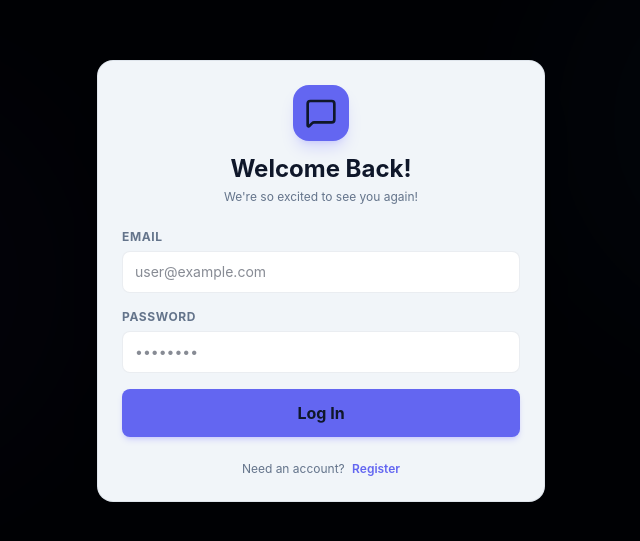
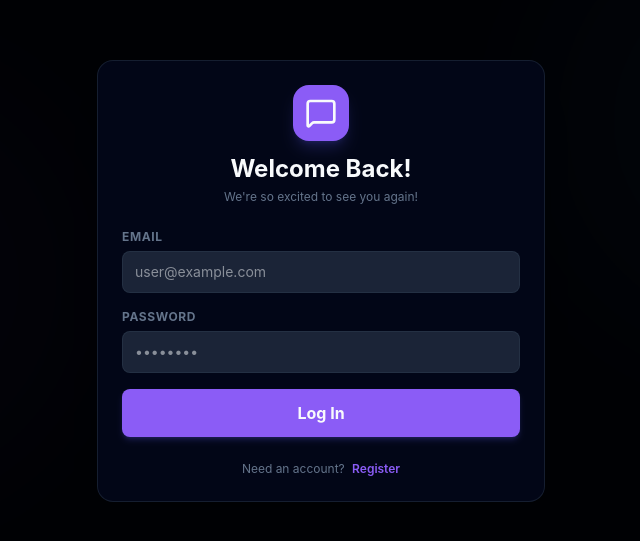
Before and after one commit to nathanshair88-cmd/my-chat-app, a React app in the folder frontend/: page / in a window 1280 px wide. Shown: the part 119-660 px from the top of the page, without its empty margins (319-959 px from the left). Built offline with nearby package versions, Linux system fonts and the light colour scheme; the HTML template or start-up script is replaced by a standard one.

Commit message:
fix: correctly apply dark mode class to html root and move theme toggle to top right

```diff
--- a/frontend/src/components/chat/ChatArea.jsx
+++ b/frontend/src/components/chat/ChatArea.jsx
@@ -2,10 +2,12 @@ import React, { useRef, useEffect, useState } from 'react';
 import { useServer } from '../../context/ServerContext';
 import MessageItem from './MessageItem';
 import MessageInput from './MessageInput';
-import { Hash, Volume2, Video, Share2, Search, X, UploadCloud, MessageSquare } from 'lucide-react';
+import { Hash, Volume2, Video, Share2, Search, X, UploadCloud, MessageSquare, Moon, Sun } from 'lucide-react';
+import { useTheme } from '../../context/ThemeContext';
 
 export default function ChatArea({ onOpenP2PModal }) {
   const { viewMode, currentChannel, currentDM, messages, typingUsers, showVoiceGrid, toggleVoiceGrid } = useServer();
+  const { isDarkMode, toggleTheme } = useTheme();
   const [searchQuery, setSearchQuery] = useState('');
 
   const [isDragging, setIsDragging] = useState(false);
@@ -165,6 +167,15 @@ export default function ChatArea({ onOpenP2PModal }) {
             <Share2 className="w-3.5 h-3.5 text-accent-primary" />
             <span className="hidden sm:inline">P2P Transfer</span>
           </button>
+
+          {/* Theme Toggle */}
+          <button
+            onClick={toggleTheme}
+            className="p-1.5 rounded-md hover:bg-surface-hover hover:text-accent-primary transition-colors border border-surface-border shadow-sm bg-surface-active"
+            title={isDarkMode ? "Switch to Light Mode" : "Switch to Dark Mode"}
+          >
+            {isDarkMode ? <Sun className="w-4 h-4 text-text-primary" /> : <Moon className="w-4 h-4 text-text-primary" />}
+          </button>
         </div>
       </div>
 
--- a/frontend/src/components/sidebar/UserWidget.jsx
+++ b/frontend/src/components/sidebar/UserWidget.jsx
@@ -1,12 +1,10 @@
 import React, { useState } from 'react';
 import { useAuth } from '../../context/AuthContext';
 import { voiceManager } from '../../services/webrtcVoice';
-import { Mic, MicOff, Volume2, VolumeX, Settings, ChevronUp, Check, Moon, Sun } from 'lucide-react';
-import { useTheme } from '../../context/ThemeContext';
+import { Mic, MicOff, Volume2, VolumeX, Settings, ChevronUp, Check } from 'lucide-react';
 
 export default function UserWidget({ onOpenSettings }) {
   const { user, updateStatus } = useAuth();
-  const { isDarkMode, toggleTheme } = useTheme();
 
   const [isMuted, setIsMuted] = useState(false);
   const [isDeafened, setIsDeafened] = useState(false);
@@ -84,14 +82,6 @@ export default function UserWidget({ onOpenSettings }) {
         >
           <Settings className="w-4 h-4" />
         </button>
-
-        <button
-          onClick={toggleTheme}
-          className="p-1.5 rounded hover:bg-surface-hover hover:text-accent-primary transition-colors ml-1"
-          title={isDarkMode ? "Switch to Light Mode" : "Switch to Dark Mode"}
-        >
-          {isDarkMode ? <Sun className="w-4 h-4" /> : <Moon className="w-4 h-4" />}
-        </button>
       </div>
 
 
--- a/frontend/src/context/ThemeContext.jsx
+++ b/frontend/src/context/ThemeContext.jsx
@@ -15,9 +15,9 @@ export function ThemeProvider({ children }) {
   useEffect(() => {
     localStorage.setItem('app_theme', isDarkMode ? 'dark' : 'light');
     if (isDarkMode) {
-      document.body.classList.add('dark');
+      document.documentElement.classList.add('dark');
     } else {
-      document.body.classList.remove('dark');
+      document.documentElement.classList.remove('dark');
     }
   }, [isDarkMode]);
 
--- a/frontend/src/index.css
+++ b/frontend/src/index.css
@@ -41,7 +41,7 @@
   --success: #10b981;
 }
 
-.dark {
+:root.dark {
   /* DARK MODE (Sleek, deep, vibrant glow) */
   --surface-base: #020617; /* Very deep slate */
   --surface-panel: rgba(15, 23, 42, 0.5); /* Glassy Slate-900 */
@@ -72,14 +72,14 @@
     /* In dark mode, add a subtle glowing ambient background */
   }
 
-  body.dark {
+  :root.dark body {
     background-image: radial-gradient(circle at 15% 50%, rgba(139, 92, 246, 0.15), transparent 25%),
                       radial-gradient(circle at 85% 30%, rgba(56, 189, 248, 0.15), transparent 25%);
     background-color: var(--surface-base);
   }
 
   /* Fallback animated background for light mode */
-  body:not(.dark) {
+  :root:not(.dark) body {
     background-image: radial-gradient(circle at 15% 50%, rgba(99, 102, 241, 0.1), transparent 25%),
                       radial-gradient(circle at 85% 30%, rgba(14, 165, 233, 0.1), transparent 25%);
     background-color: var(--surface-base);
```
